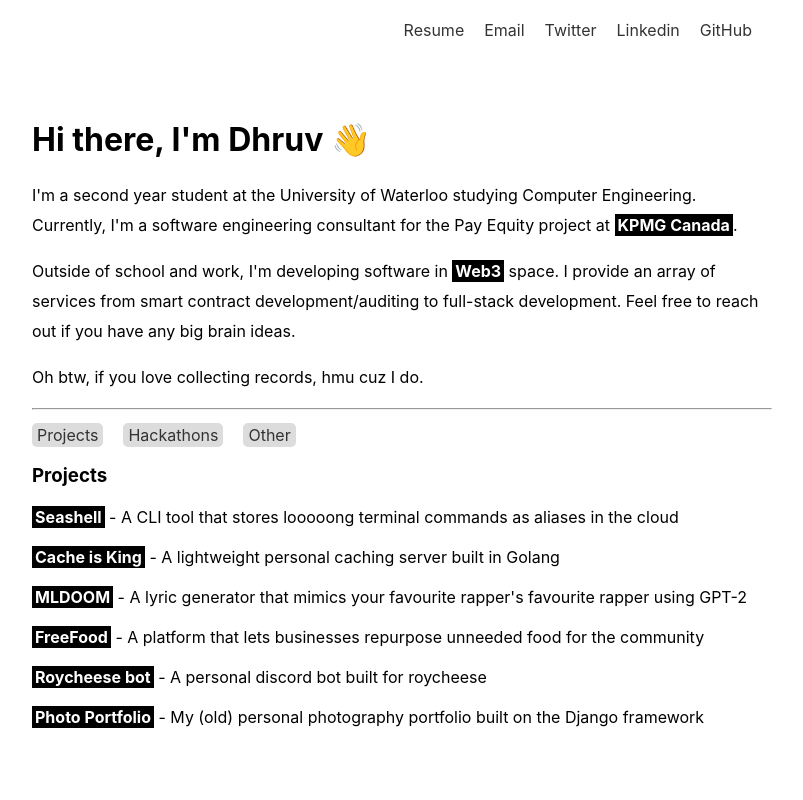
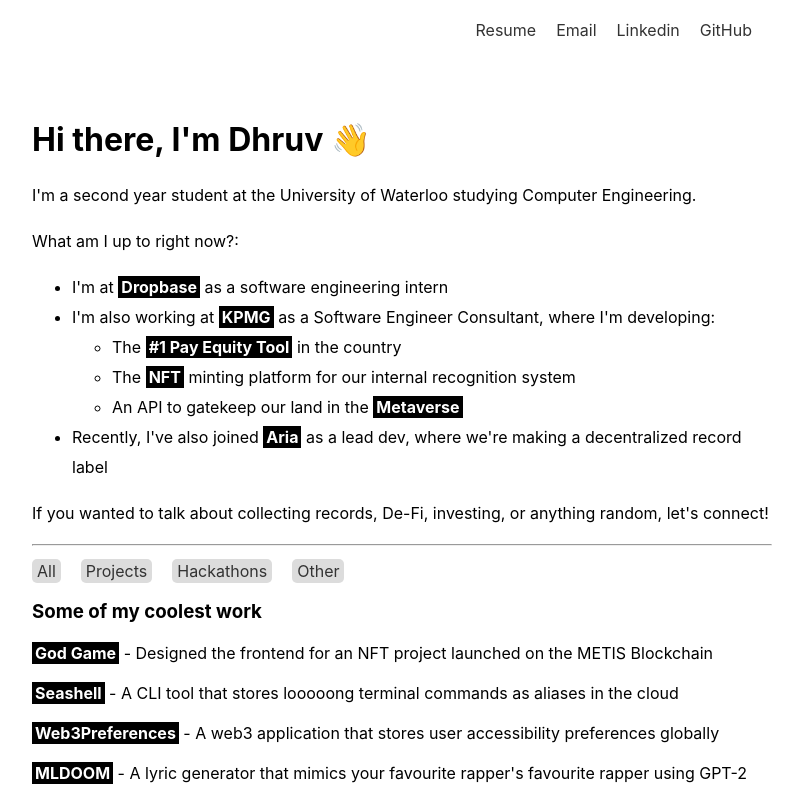
Before and after one commit to dbvora03/portfolio, a Next.js app: page / in a window 1280 px wide. Shown: the top 800 px of the page, without its empty margins (238-1041 px from the left). Built offline with nearby package versions, Linux system fonts and the light colour scheme.

Commit message:
what am i even supposed to call these commits

```diff
--- /dev/null
+++ b/components/All.js
@@ -0,0 +1,25 @@
+import React from 'react'
+import mainStyles from '../styles/Main.module.css'
+import { listOfEverything } from './data'
+
+const All = () => {
+
+  const list = () => listOfEverything.map((item) => {
+    return (
+        <div key={item.name} className={mainStyles.list_text}>
+            <p><strong className={mainStyles.strong} ><a href={item.link} >{item.name}</a></strong> - {item.description}</p>
+        </div>
+    )
+  })
+
+
+  return (
+    <>
+      <h3>Some of my coolest work</h3>
+      {list()}
+    </>
+
+  )
+}
+
+export default All
--- a/components/Hackathons.js
+++ b/components/Hackathons.js
@@ -1,15 +1,19 @@
 import React from 'react'
 import mainStyles from '../styles/Main.module.css'
-import { listOfHackathons } from './data'
+import { listOfHackathons, listOfEverything } from './data'
 
 const Hackathons = () => {
 
-  const hackathons = () => listOfHackathons.map((hackathon) => {
-    return (
-      <div key={hackathon.name} className={mainStyles.list_text}>
-        <p><strong className={mainStyles.strong} ><a href={hackathon.link} >{hackathon.name}</a></strong> - {hackathon.description}</p>
-      </div>
+  const hackathons = () => listOfEverything.map((hackathon) => {
+    if (hackathon.type == "Hackathon") {
+      return (
+        <div key={hackathon.name} className={mainStyles.list_text}>
+          <p><strong className={mainStyles.strong} ><a href={hackathon.link} >{hackathon.name}</a></strong> - {hackathon.description}</p>
+        </div>
       )
+    } else {
+      return null
+    }
   })
 
 
--- a/components/Header.js
+++ b/components/Header.js
@@ -12,9 +12,7 @@
             <Link href='/Dhruv_Vora_Resume.pdf'>
               <a href='/Dhruv_Vora_Resume.pdf' >Resume</a>
             </Link>
-
             <a href='mailto:dbvora03@gmail.com' >Email</a>
-            <a href='https://twitter.com/voratheexplora'>Twitter</a>
             <a href='https://linkedin.com/in/d3vora'>Linkedin</a>
             <a href='https://github.com/dbvora03'>GitHub</a>
           </li>
--- a/components/Other.js
+++ b/components/Other.js
@@ -1,15 +1,19 @@
 import React from 'react'
 import mainStyles from '../styles/Main.module.css'
-import { listOfOther } from './data'
+import { listOfEverything } from './data'
 
 const Other = () => {
 
-  const render_other = () => listOfOther.map((other_item) => {
-    return (
-      <div key={other_item.name} className={mainStyles.list_text}>
-        <p><strong className={mainStyles.strong} ><a href={other_item.link} >{other_item.name}</a></strong> - {other_item.description}</p>
-      </div>
+  const render_other = () => listOfEverything.map((other_item) => {
+    if (other_item.type == "Other") {
+      return (
+        <div key={other_item.name} className={mainStyles.list_text}>
+          <p><strong className={mainStyles.strong} ><a href={other_item.link} >{other_item.name}</a></strong> - {other_item.description}</p>
+        </div>
       )
+    } else {
+      return null;
+    }
   })
 
   return (
--- a/components/Projects.js
+++ b/components/Projects.js
@@ -1,15 +1,19 @@
 import React from 'react'
 import mainStyles from '../styles/Main.module.css'
-import {listOfProjects} from './data'
+import {listOfProjects, listOfEverything} from './data'
 
 const Projects = () => {
 
-  const projects = () => listOfProjects.map((project) => {
-    return (
-      <div key={project.name} className={mainStyles.list_text}>
-        <p><strong className={mainStyles.strong} ><a href={project.link} >{project.name}</a></strong> - {project.description}</p>
-      </div>
+  const projects = () => listOfEverything.map((project) => {
+    if (project.type == "Project") {
+      return (
+        <div key={project.name} className={mainStyles.list_text}>
+          <p><strong className={mainStyles.strong} ><a href={project.link} >{project.name}</a></strong> - {project.description}</p>
+        </div>
       )
+    } else {
+      return null;
+    }
   })
 
 
--- a/components/data.js
+++ b/components/data.js
@@ -1,3 +1,76 @@
+export const listOfEverything = [
+  {
+    name: "God Game",
+    description: "Designed the frontend for an NFT project launched on the METIS Blockchain",
+    technologies: [],
+    link: "https://godgame.xyz",
+    type: "Other"
+  },
+  {
+    name: "Seashell",
+    description: "A CLI tool that stores looooong terminal commands as aliases in the cloud",
+    technologies: [],
+    link: "https://github.com/dbvora03/sea-shell",
+    type: "Project"
+  },
+  {
+    name: "Web3Preferences",
+    description: "A web3 application that stores user accessibility preferences globally",
+    technologies: [],
+    link: "https://github.com/web3con22-team/Blocknauts-dapp",
+    type: "Hackathon"
+  },
+  {
+    name: "MLDOOM",
+    description: "A lyric generator that mimics your favourite rapper's favourite rapper using GPT-2",
+    technologies: [],
+    link: "https://github.com/dbvora03/MLDOOM",
+    type: "Project"
+  },
+  {
+    name: "Cache is King",
+    description: "A lightweight personal caching server built in Golang",
+    technologies: [],
+    link: "https://github.com/dbvora03/cache-is-king",
+    type: "Project"
+  },
+  {
+    name: "FreeFood",
+    description: "A platform that lets businesses repurpose unneeded food for the community",
+    technologies: [],
+    link: "https://github.com/dbvora03/freefood",
+    type: "Project"
+  },
+  {
+    name: "Roycheese bot",
+    description: "A personal discord bot built for roycheese",
+    technologies: [],
+    link: "https://github.com/dbvora03/roycheese-bot-2.0",
+    type: "Project"
+  },
+  {
+    name: "Photo Portfolio",
+    description: "My (old) personal photography portfolio built on the Django framework",
+    technologies: [],
+    link: "https://github.com/dbvora03/pixport",
+    type: "Project"
+  },
+  {
+    name: "Iris",
+    description: "A data driven marketing recommendation engine built using K-means-Clustering",
+    technologies: [],
+    link: "https://github.com/dbvora03/Iris",
+    type: "Hackathon"
+  },
+  {
+    name: "Freeform",
+    description: "A resource that helps survivors build financial security needed to support themselves",
+    technologies: [],
+    type: "Other"
+  }
+]
+
+
 export const listOfProjects = [
   {
     name: "Seashell",
--- a/pages/index.js
+++ b/pages/index.js
@@ -5,13 +5,16 @@
 import styles from '../styles/Main.module.css'
 import { useState } from 'react'
 import Other from '@/components/Other'
+import All from '@/components/All'
 
 export default function Home() {
 
-  const [optionSelect, setOptionSelect] = useState("projects")
+  const [optionSelect, setOptionSelect] = useState("all")
 
   const resultsRender = () => {
-    if (optionSelect === "projects") {
+    if (optionSelect === "all") {
+      return <All/>
+    } else if (optionSelect === "projects") {
       return <Projects/>
     } else if (optionSelect === "hackathons") {
       return <Hackathons/>
@@ -29,11 +32,24 @@
         <meta name='description' content='Hello!'></meta>
       </Head>
       <h1>Hi there, I{"'"}m Dhruv 👋 </h1>
-      <p className={styles.paragraph} >I{"'"}m a second year student at the University of Waterloo studying Computer Engineering. Currently, I{"'"}m a software engineering consultant for the Pay Equity project at <strong className={styles.strong} >KPMG Canada</strong>.</p>
-      <p className={styles.paragraph}> Outside of school and work, I'm developing software in <strong className={styles.strong}>Web3</strong> space. I provide an array of services from smart contract development/auditing to full-stack development. Feel free to reach out if you have any big brain ideas.</p>
-      <p className={styles.paragraph}>Oh btw, if you love collecting records, hmu cuz I do. </p>
+      <p className={styles.paragraph} >I{"'"}m a second year student at the University of Waterloo studying Computer Engineering.</p>
+
+      <p className={styles.paragraph}> What am I up to right now?:</p>
+      <ul>
+        <li className={styles.paragraph}>I{"'"}m at <strong className={styles.strong}>Dropbase</strong> as a software engineering intern</li>
+        <li className={styles.paragraph}>I{"'"}m also working at <strong className={styles.strong}>KPMG</strong> as a Software Engineer Consultant, where I{"'"}m developing:</li>
+        <ul>
+          <li className={styles.paragraph}>The <strong className={styles.strong}>#1 Pay Equity Tool</strong> in the country</li>
+          <li className={styles.paragraph}>The <strong className={styles.strong}>NFT</strong> minting platform for our internal recognition system</li>
+          <li className={styles.paragraph}>An API to gatekeep our land in the <strong className={styles.strong}>Metaverse</strong></li>
+        </ul>
+        <li className={styles.paragraph}>Recently, I{"'"}ve also joined <strong className={styles.strong}>Aria</strong> as a lead dev, where we're making a decentralized record label </li>
+
+      </ul>
+      <p className={styles.paragraph}>If you wanted to talk about collecting records, De-Fi, investing, or anything random, let's connect! </p>
       <hr></hr>
       <div className={styles.header}>
+        <a className={styles.options_bar} onClick={() => setOptionSelect("all")}>All</a>
         <a className={styles.options_bar} onClick={() => setOptionSelect("projects")} >Projects</a>
         <a className={styles.options_bar} onClick={() => setOptionSelect("hackathons")}>Hackathons</a>
         <a className={styles.options_bar} onClick={() => setOptionSelect("other")}>Other</a>
```
Also changed, not shown: 2 other files (tests, documents, lock files or other folders).
